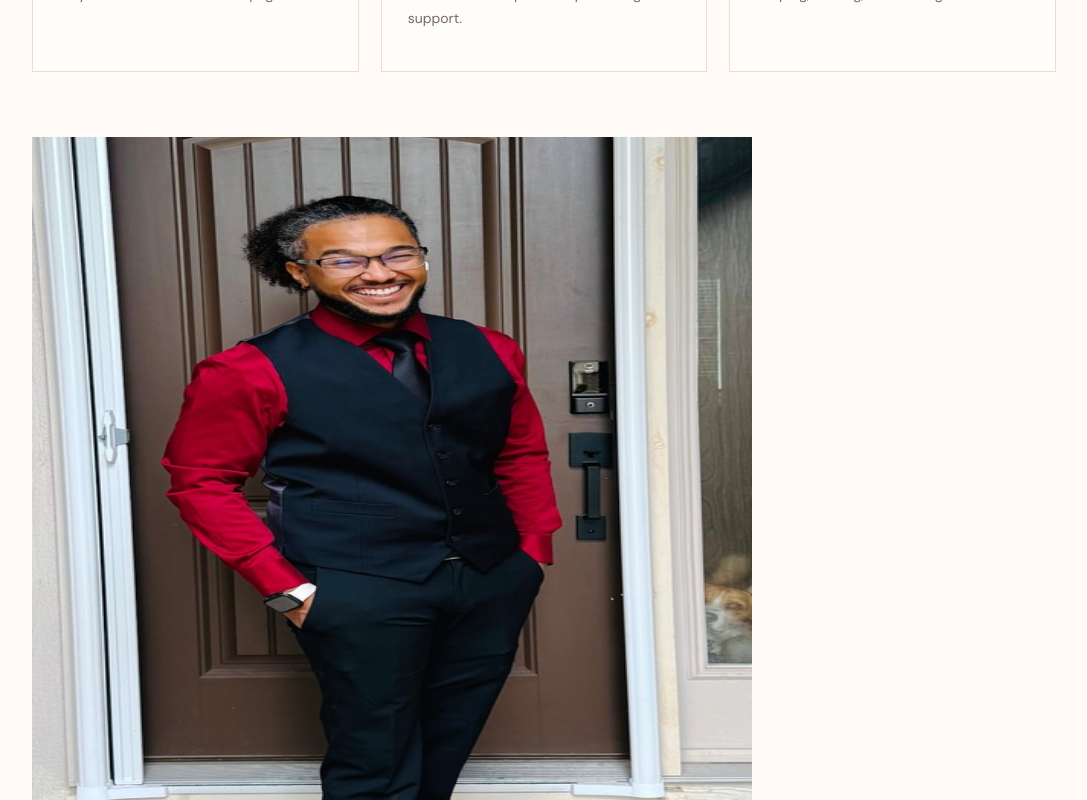
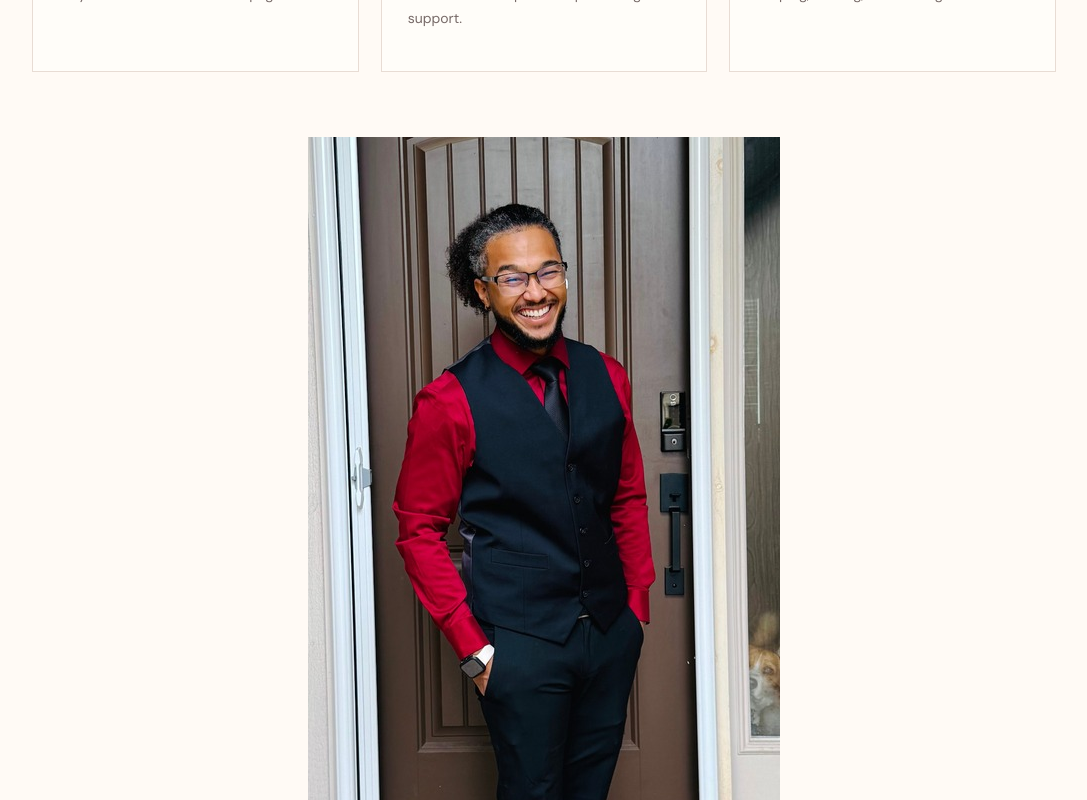
Before and after one commit to erospublish-bit/eros-publishing, a Next.js app: page /about in a window 1280 px wide. Shown: the part 860-1660 px from the top of the page, without its empty margins (96-1183 px from the left). Built offline with nearby package versions, Linux system fonts and the light colour scheme; a web font is replaced by a local one.

Commit message:
Preserve founder photo aspect ratio on About page

```diff
--- a/app/about/page.tsx
+++ b/app/about/page.tsx
@@ -22,14 +22,14 @@ export default function AboutPage() {
       </section>
 
       <section className="book-detail-layout">
-        <div className="book-detail-cover-wrap">
+        <div className="book-detail-cover-wrap" style={{ display: 'flex', alignItems: 'flex-start', justifyContent: 'center' }}>
           <Image
-            className="book-detail-cover"
             src={beros}
             alt="Brandan Rayton, Founder and Publisher of Eros Publishing"
-            width={720}
-            height={900}
-            sizes="(max-width: 800px) 100vw, 42vw"
+            width={472}
+            height={1024}
+            sizes="(max-width: 800px) 92vw, 36vw"
+            style={{ width: '100%', maxWidth: '472px', height: 'auto', objectFit: 'contain' }}
           />
         </div>
         <div className="book-detail-copy">
```
